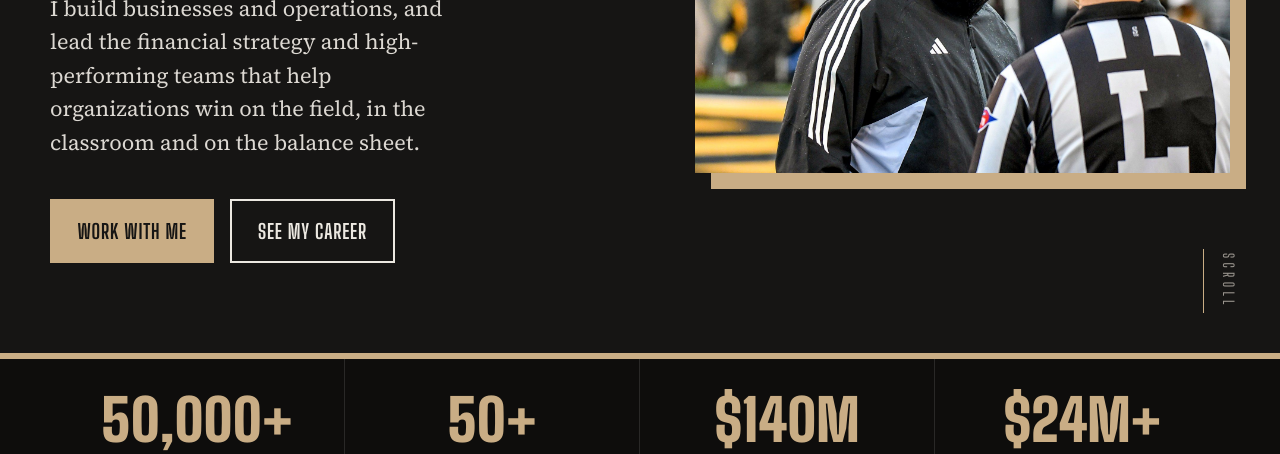
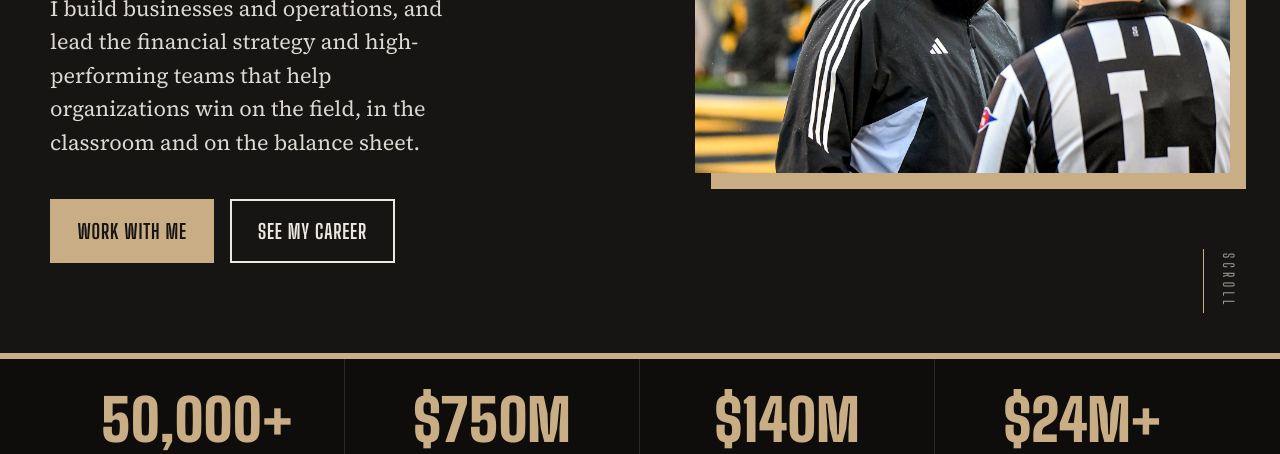
Before and after one commit to tariquebarron-spec/tbusconsult, a plain HTML site: page index.html in a window 1280 px wide. Shown: the part 448-902 px from the top of the page. Drawn offline with Linux system fonts and the light colour scheme.

Commit message:
Restore $750M highlight

```diff
--- a/index.html
+++ b/index.html
@@ -314,7 +314,7 @@
 <div class="board" aria-label="Career highlights">
   <div class="wrap">
     <div class="cell"><b>50,000+</b><span>Students served through STEM summer camps</span></div>
-    <div class="cell"><b>50+</b><span>Verizon Innovative Learning locations under full oversight nationwide</span></div>
+    <div class="cell"><b>$750M</b><span>AI company I led through a financial turnaround as interim CFO</span></div>
     <div class="cell"><b>$140M</b><span>Operating budget directed for digital modernization and STEM programs</span></div>
     <div class="cell"><b>$24M+</b><span>In grants personally secured</span></div>
   </div>
```
